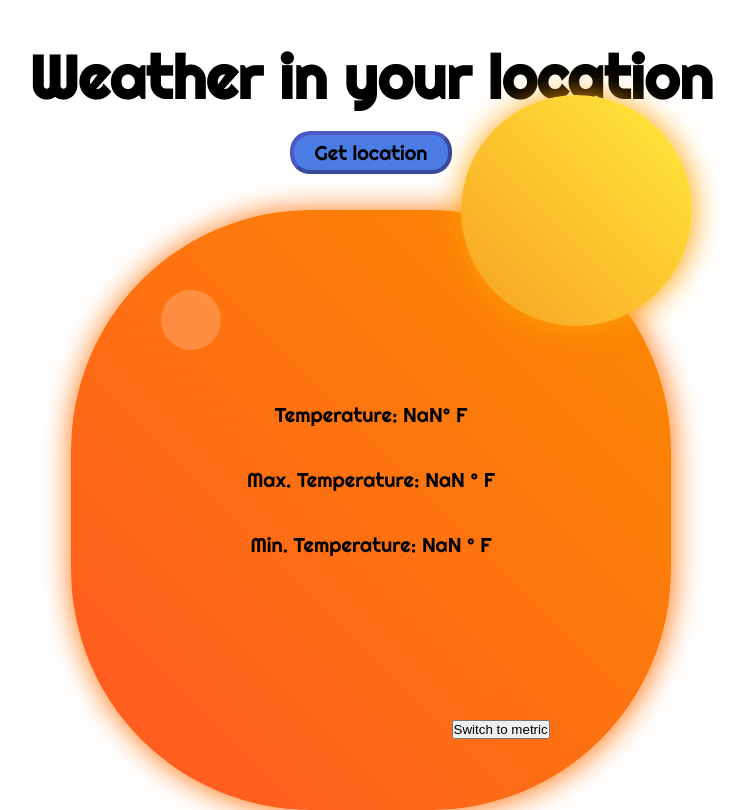
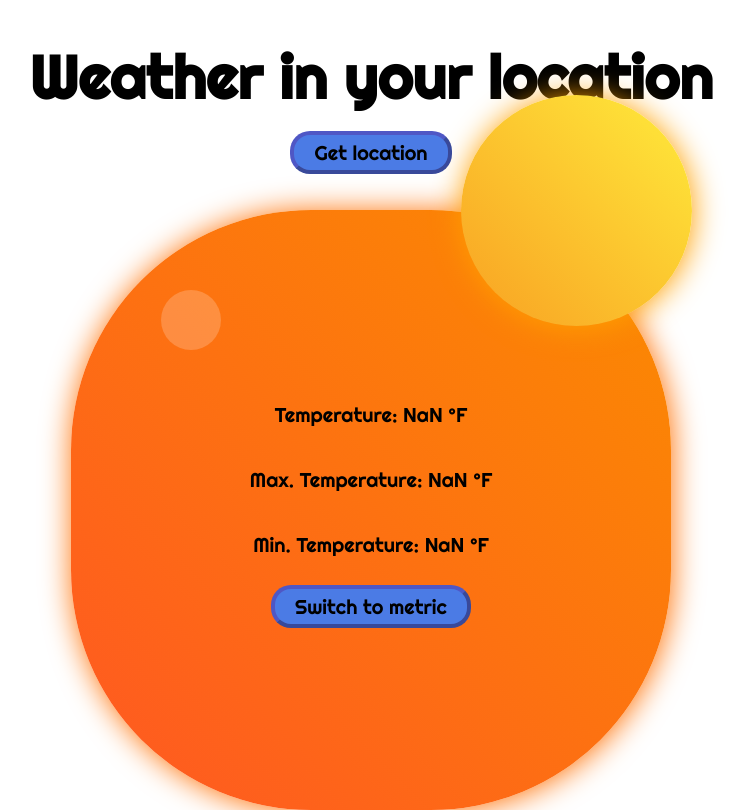
Before and after one commit to CamiloSierra97/WeatherApp, a React (Vite) app: page / in a window 1280 px wide. Shown: the whole page, without its empty margins (269-1016 px from the left). Built offline with nearby package versions, Linux system fonts and the light colour scheme.

Commit message:
weather_app_1.1

```diff
--- a/src/App.css
+++ b/src/App.css
@@ -33,13 +33,26 @@
 }
 
 .switch {
-  position: absolute;
-  top: 90%;
-  padding: 0%;
+  font-family: 'Righteous', cursive;
+  font-size: 20px;
+  position: relative;
+  bottom: 24px;
+  border-radius: 20px;
+  background-color: #4B7BE5;
+  padding: 5px 20px 5px;
+  border-width: 4px;
+  border-style: outset;
+  border-color: rgba(85, 52, 165, 0.5);
+  margin-top: 2%;
+}
+
+.switch:hover {
+  cursor: pointer;
+  transform: scale(1.1);
 }
 
 .card {
-  display: flex;
+  display: block;
   justify-content: center;
   padding-top: 10%;
   font-size: 20px;
@@ -348,6 +361,7 @@
   list-style: none;
 }
 
+
 @keyframes sunny {
   50% {
     opacity: 0.4;
--- a/src/App.jsx
+++ b/src/App.jsx
@@ -6,6 +6,7 @@ import Weather from './components/Weather'
 function App() {
   const [position, setPosition] = useState()
   const [weather, setWeather] = useState()
+  const [units, setUnits] = useState('Switch to ')
   const API_KEY = '49c7c564cadca82ba7ddccfa38936a19'
 
   useEffect(() => {
@@ -18,16 +19,6 @@ function App() {
 
   console.log(weather)
 
-  let options = {
-    enableHighAccuracy: true,
-    timeout: 8000,
-    maximunAge: 0
-  }
-
-  let error = () => {
-    console.warn(`ERROR(${err.code}): ${err.message}`);
-  }
-
   const getPosition = () => {
 
     const success = pos => {
@@ -35,7 +26,7 @@ function App() {
       let lon = pos?.coords.longitude
       setPosition({ lon, lat })
     }
-    navigator.geolocation.getCurrentPosition(success, error, options);
+    navigator.geolocation.getCurrentPosition(success);
   }
 
   return (
@@ -44,9 +35,6 @@ function App() {
       <button className="location" onClick={getPosition}>
         Get location
       </button>
-      <button className="switch">
-        Switch to metric
-      </button>
     </div>
   )
 }
--- a/src/components/Weather.jsx
+++ b/src/components/Weather.jsx
@@ -1,16 +1,33 @@
-import React from 'react'
+import React, { useState } from 'react'
 
 
 const Weather = ({ weather }) => {
 
+    const fahrenheit = (Math.floor((weather?.main.temp - 273.15) * (9 / 5) + 32))
 
-    const fahrenheit = (Math.round((weather?.main.temp - 273.15) * (9 / 5)))
+    const fahrenheitMax = (Math.floor((weather?.main.temp_max - 273.15) * (9 / 5) + 32))
 
-    const fahrenheitMax = (Math.round((weather?.main.temp_max - 273.15) * (9 / 5)))
+    const fahrenheitMin = (Math.floor((weather?.main.temp_min - 273.15) * (9 / 5) + 32))
 
-    const fahrenheitMin = (Math.round((weather?.main.temp_min - 273.15) * (9 / 5)))
+    const celsius = (Math.floor(weather?.main.temp - 273.15))
 
-    console.log(typeof(weather?.weather[0].main))
+    const celsiusMax = (Math.floor(weather?.main.temp_max - 273.15))
+
+    const celsiusMin = (Math.floor(weather?.main.temp_min - 273.15))
+
+    const [units, setUnits] = useState(true)
+
+    const [unitsText, setUnitsText] = useState('F')
+
+    const toggleUnits = () => setUnits(!units)
+
+    const toggleText = () => setUnitsText(!unitsText)
+
+    const display = () => {
+        toggleUnits();
+        toggleText()
+    }
+
 
     return (
         <div className='app_container'>
@@ -63,25 +80,30 @@ const Weather = ({ weather }) => {
                                 </li>
                                 <li className="type">
                                     <p className="temperature">
-                                        Temperature: {fahrenheit}&#176; F
+                                        Temperature: {units ? fahrenheit : celsius} &#176;{unitsText ? 'F' : 'C'}
                                     </p>
                                 </li>
                                 <li className="type">
                                     <p className="max_temp">
-                                        Max. Temperature: {fahrenheitMax} &#176; F
+                                        Max. Temperature: {units ? fahrenheitMax : celsiusMax} &#176;{unitsText ? 'F' : 'C'}
                                     </p>
                                 </li>
                                 <li className="type">
                                     <p className="min_temp">
-                                        Min. Temperature: {fahrenheitMin} &#176; F
+                                        Min. Temperature: {units ? fahrenheitMin : celsiusMin} &#176;{unitsText ? 'F' : 'C'}
                                     </p>
                                 </li>
                             </ul>
+                            <button className="switch" onClick={display}>
+                                {
+                                    unitsText ? 'Switch to metric' : 'Switch to imperial'
+                                }
+                            </button>
                         </section>
                     </div>
                 </div>
+            </aside>
 
-            </aside>
         </div>
     )
 }
```
